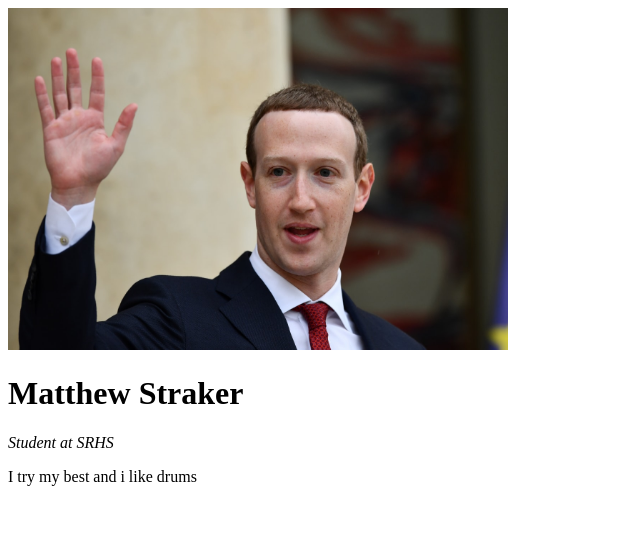
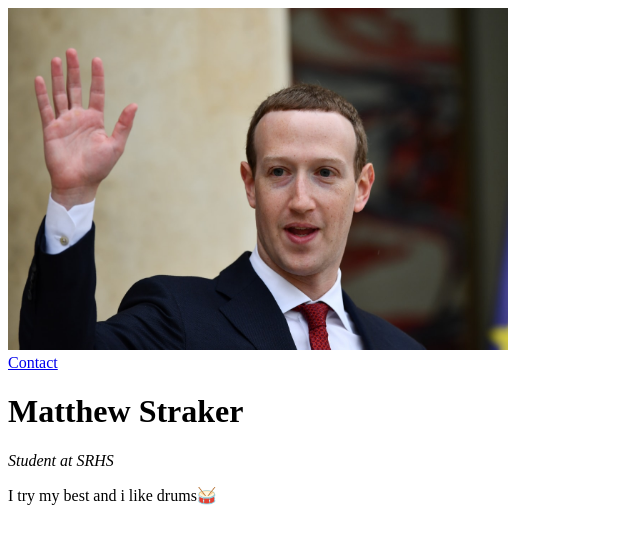
Before and after one commit to s28739209/cv, a plain HTML site: page index.html in a window 1280 px wide. Shown: the whole page, without its empty margins (0-640 px from the left). Drawn offline with Linux system fonts and the light colour scheme.

Commit message:
Add files via upload

```diff
--- a/index.html
+++ b/index.html
@@ -6,11 +6,13 @@
 </head>
 
 <body>
+
 <img src="106069136-1565284193572gettyimages-1142580869.jpeg" width="500" height="342" alt=""/>
+	<nav><a href="Info.html">Contact</a></nav>
 	<h1>Matthew Straker</h1>
 
 	<p><em>Student at SRHS</em></p>
-	<p>I try my best and i like drums</p>
+	<p>I try my best and i like drums🥁 </p>
 
 </body>
 </html>
```
